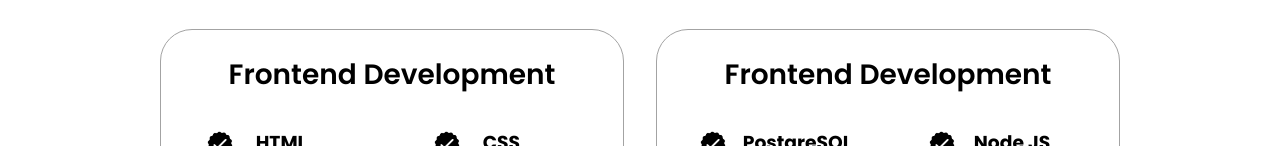
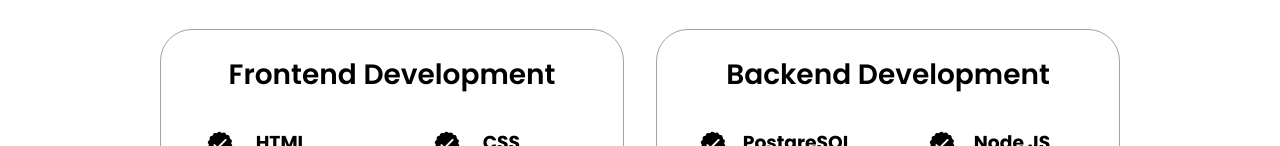
Before and after one commit to andarass/Website-Portofolio, a plain HTML site: page index.html in a window 1280 px wide. Shown: the part 1796-1942 px from the top of the page. Drawn offline with Linux system fonts and the light colour scheme.

Commit message:
Fix minor word

```diff
--- a/index.html
+++ b/index.html
@@ -143,7 +143,7 @@
             </div>
           </div>
           <div class="details-container">
-            <h2 class="experience-sub-title">Frontend Development</h2>
+            <h2 class="experience-sub-title">Backend Development</h2>
             <div class="article-container">
               <article>
                 <img src="./assets/checkmark.png" alt="Experience icon" class="icon">
```
